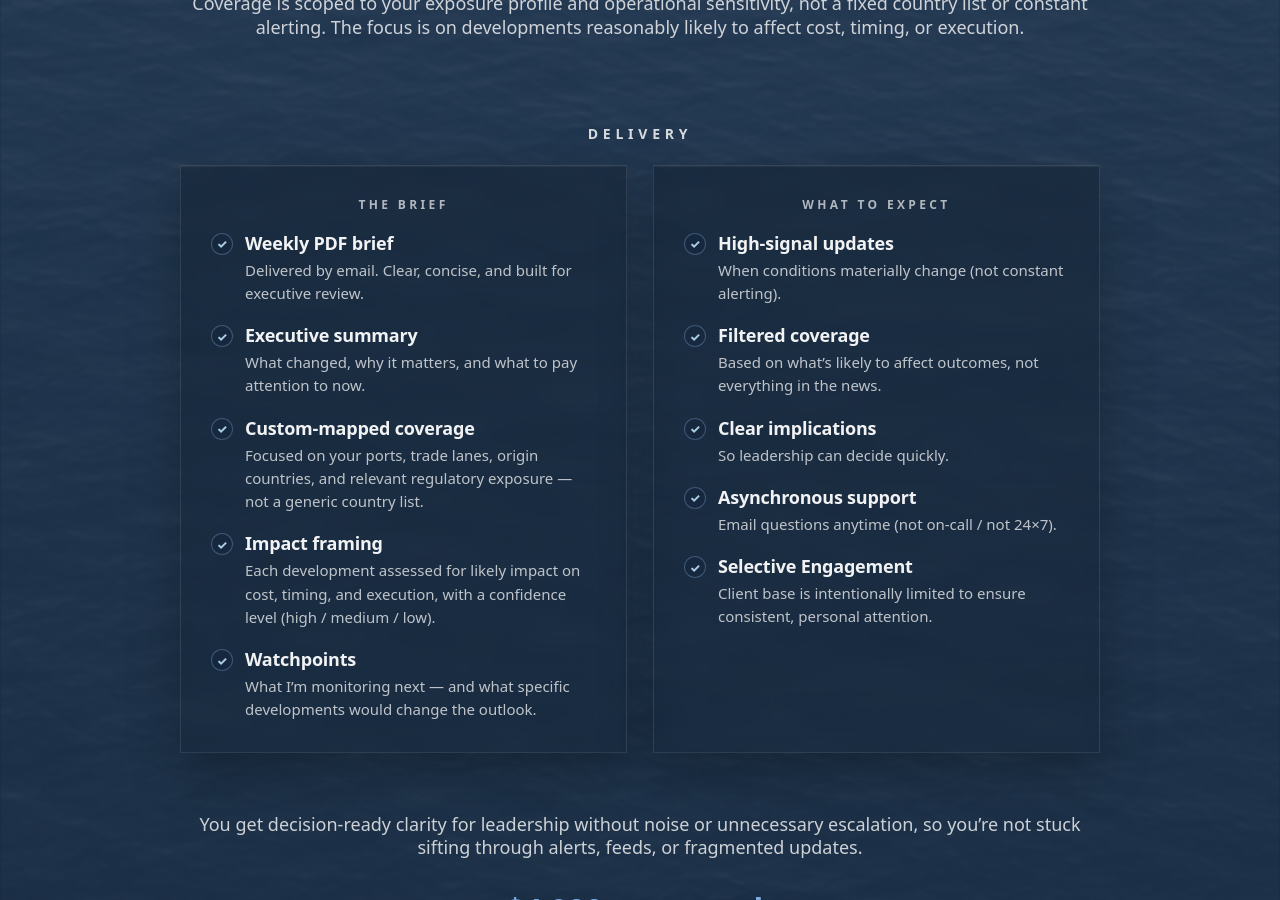
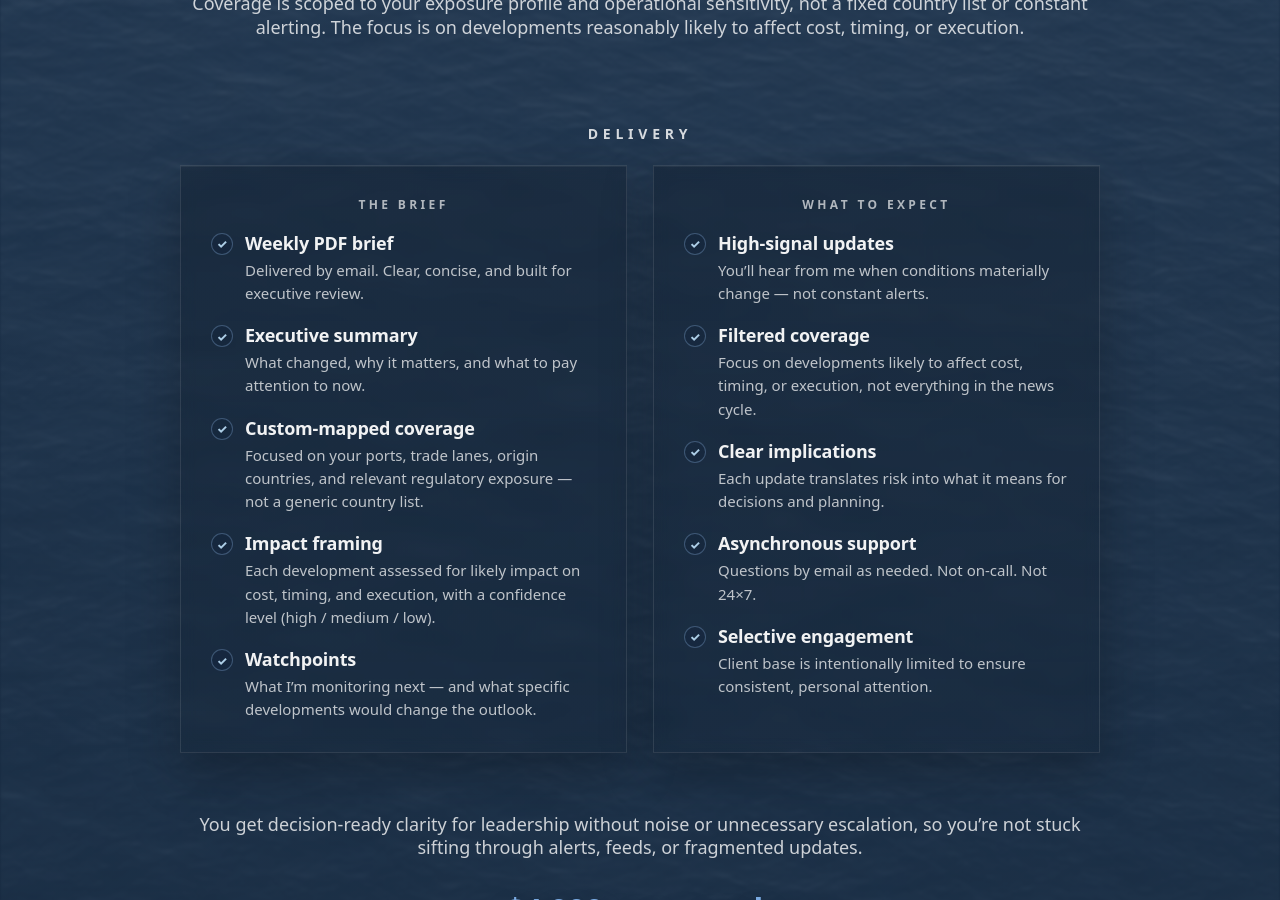
Before and after one commit to importrisk/import-risk-intelligence-site, a Jekyll site: the page built from method.html, in a window 1280 px wide and 900 px high, scrolled down 966 px. Built offline with Jekyll 4.4.1, drawn with Linux system fonts in a browser that asks for light colours.

Commit message:
Update method.html

```diff
--- a/method.html
+++ b/method.html
@@ -207,22 +207,22 @@ css: /method.css?v=100
   <ul class="mp-card-list">
     <li>
       <strong>High-signal updates</strong>
-                  <span>When conditions materially change (not constant alerting).</span>
+      <span>You’ll hear from me when conditions materially change — not constant alerts.</span>
     </li>
     <li>
       <strong>Filtered coverage</strong>
-                  <span>Based on what’s likely to affect outcomes, not everything in the news.</span>
+      <span>Focus on developments likely to affect cost, timing, or execution, not everything in the news cycle.</span>
     </li>
     <li>
       <strong>Clear implications</strong>
-                  <span>So leadership can decide quickly.</span>
+      <span>Each update translates risk into what it means for decisions and planning.</span>
     </li>
     <li>
       <strong>Asynchronous support</strong>
-                  <span>Email questions anytime (not on-call / not 24×7).</span>
+      <span>Questions by email as needed. Not on-call. Not 24×7.</span>
     </li>
     <li>
-                  <strong>Selective Engagement</strong>
+      <strong>Selective engagement</strong>
       <span>Client base is intentionally limited to ensure consistent, personal attention.</span>
     </li>
   </ul>
```
Lines whose indentation alone changed are shown as unchanged.
